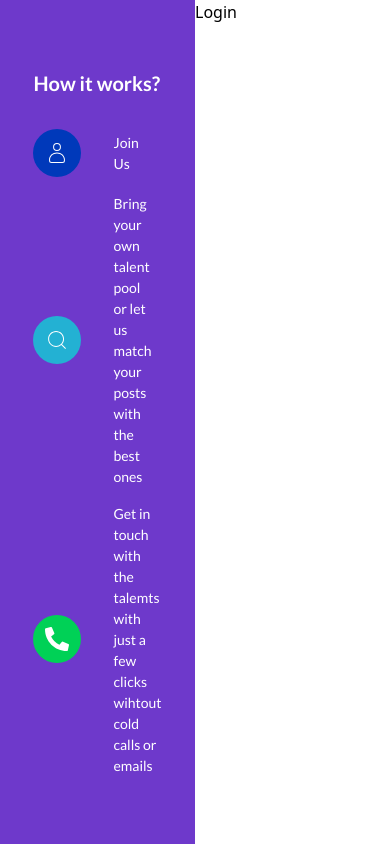
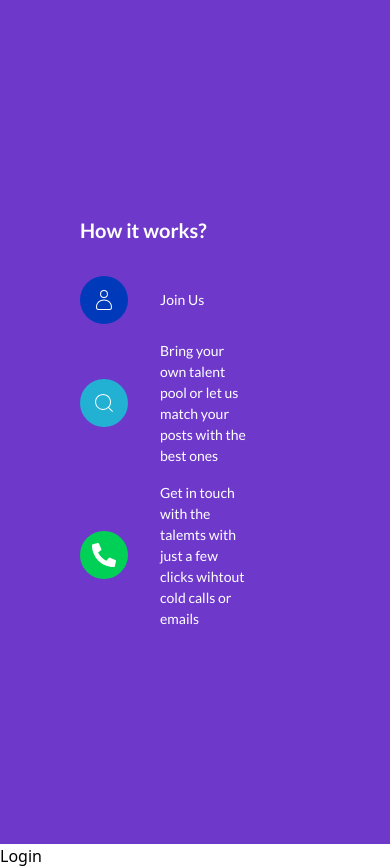
Before and after one commit to Favics-T/Admin-Dashboard, a React (Vite) app: page /login in a window 390 px wide. Before the commit the page ends 844 px from the top, so only its background shows below. Built offline with nearby package versions, Linux system fonts and the light colour scheme.

Commit message:
working on responsiveness

```diff
--- a/src/Authentication/AuthLayout.jsx
+++ b/src/Authentication/AuthLayout.jsx
@@ -4,11 +4,11 @@ import SplashCard from './components/SplashCard'
 const AuthLayout = ({ children }) => {
   return (
     <div className='  h-screen '>
-      <div className='flex h-full'>
-       <div className='w-1/2'>
+      <div className='flex md:flex-row flex-col h-full'>
+       <div className='md:w-1/2'>
 <SplashCard />
        </div>
-       <div className='w-1/2'>
+       <div className='md:w-1/2'>
         {children}
        </div>
 
```
